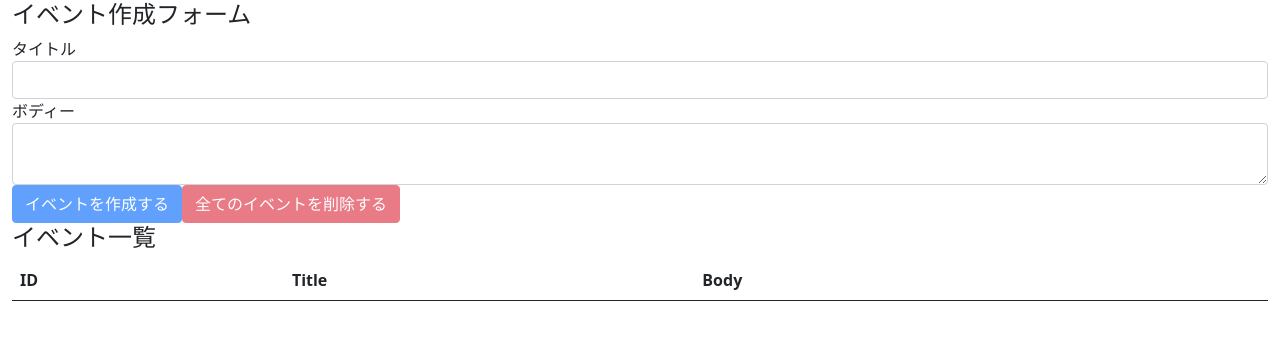
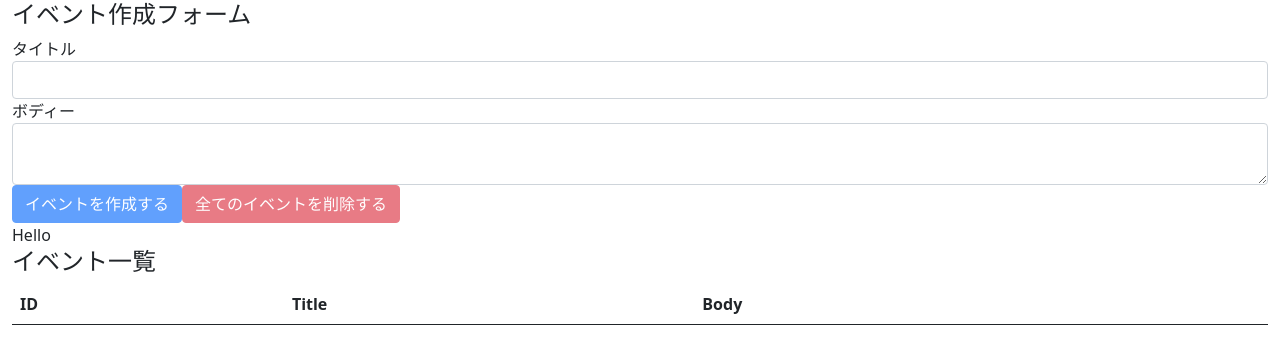
Before and after one commit to mizunoob/react_hooks_101, a React (Create React App) app in the folder react_hooks_101/: page / in a window 1280 px wide. Shown: the top 364 px of the page. Built offline with nearby package versions, Linux system fonts and the light colour scheme.

Commit message:
setup react context provider

```diff
--- a/react_hooks_101/src/components/App.js
+++ b/react_hooks_101/src/components/App.js
@@ -2,17 +2,21 @@
 import 'bootstrap/dist/css/bootstrap.min.css'
 
 import EventForm from './EventForm'
+import AppContext from '../contexts/AppContext'
+import reducer from '../reducers'
+import Events from './Events'
 
-import reducer from '../reducers/index.js'
-import Events from './Events'
+console.log({AppContext})
 
 export const App  = () => {
   const [state, dispatch] = useReducer(reducer, [])
 
   return (
-    <div className="container-fluid">
-      <EventForm state={state} dispatch={dispatch}/>
-      <Events state={state} dispatch={dispatch}/>
-    </div>
+    <AppContext.Provider value={'Hello'}>
+      <div className="container-fluid">
+        <EventForm state={state} dispatch={dispatch}/>
+        <Events state={state} dispatch={dispatch}/>
+      </div>
+    </AppContext.Provider>
   )
 }
--- a/react_hooks_101/src/components/Events.js
+++ b/react_hooks_101/src/components/Events.js
@@ -1,9 +1,12 @@
-import React from 'react'
+import React, { useContext } from 'react'
+import AppContext from '../contexts/AppContext'
 import Event from './Event'
 
 const Events = ({ state, dispatch }) => {
+  const value = useContext(AppContext)
   return (
     <>
+        <div>{value}</div>
        <h4>イベント一覧</h4>
       <table className="table table-hover">
         <thead>
```
